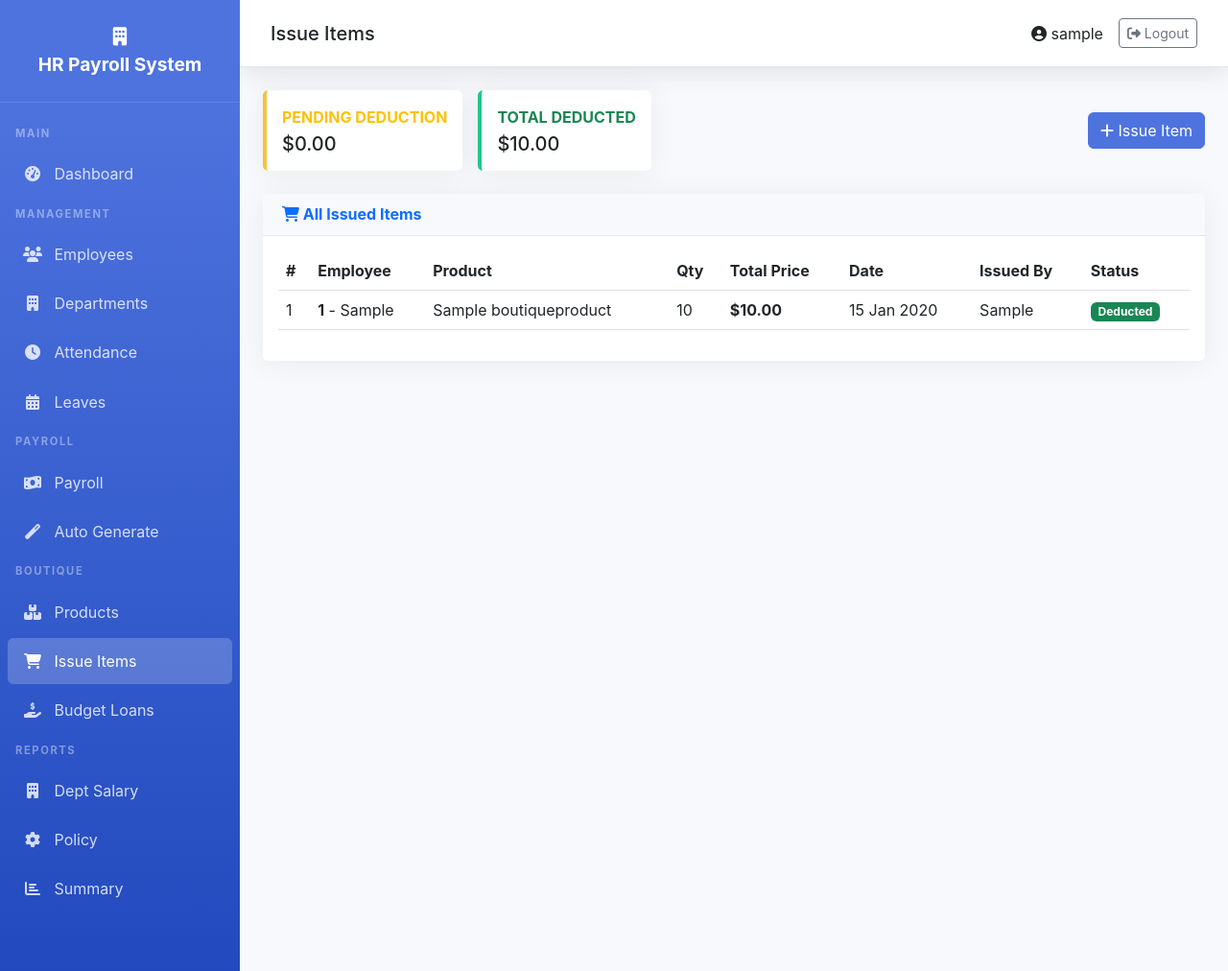
After one commit to banday72/HR-PAYROLL-SYSTEM, a Django app: page /payroll/boutique/issues/ in a window 1280 px wide. The commit adds this page. Shown: the whole page at 96% size. Run offline with Django 5.2, Linux system fonts and the light colour scheme; a user stored in the database is signed in; tables that the repository leaves empty hold one stand-in row (values such as "Sample post").

Commit message:
Boutique Manager system - Products + Issues + Auto deduction in payroll

```diff
--- a/payroll/urls.py
+++ b/payroll/urls.py
@@ -17,8 +17,12 @@ urlpatterns = [
     path('policy/create/', views.policy_create, name='policy_create'),
     path('policy/<int:pk>/edit/', views.policy_update, name='policy_update'),
     path('policy/<int:pk>/activate/', views.policy_activate, name='policy_activate'),
-    path('boutique/', views.boutique_list, name='boutique_list'),
-    path('boutique/create/', views.boutique_create, name='boutique_create'),
+    path('boutique/products/', views.boutique_product_list, name='boutique_product_list'),
+    path('boutique/products/add/', views.boutique_product_create, name='boutique_product_create'),
+    path('boutique/products/<int:pk>/edit/', views.boutique_product_edit, name='boutique_product_edit'),
+    path('boutique/products/<int:pk>/delete/', views.boutique_product_delete, name='boutique_product_delete'),
+    path('boutique/issues/', views.boutique_issue_list, name='boutique_issue_list'),
+    path('boutique/issues/add/', views.boutique_issue_create, name='boutique_issue_create'),
     path('loans/', views.loan_list, name='loan_list'),
     path('loans/create/', views.loan_create, name='loan_create'),
     path('department-salary/', views.department_salary, name='department_salary'),
--- a/payroll/views.py
+++ b/payroll/views.py
@@ -8,8 +8,8 @@ from decimal import Decimal
 from datetime import datetime, date
 from calendar import monthrange
 import csv
-from .models import Payroll, PayrollPolicy, PayrollBreakdown, BoutiqueItem, BudgetLoan
-from .forms import PayrollForm, PayrollFilterForm, PayrollPolicyForm, BoutiqueItemForm, BudgetLoanForm
+from .models import Payroll, PayrollPolicy, PayrollBreakdown, BoutiqueProduct, BoutiqueIssue, BudgetLoan
+from .forms import PayrollForm, PayrollFilterForm, PayrollPolicyForm, BoutiqueProductForm, BoutiqueIssueForm, BudgetLoanForm
 from employees.models import Employee, Department
 from employees.views import get_employee
 from attendance.models import Attendance
@@ -104,8 +104,8 @@ def calculate_auto_payroll(employee, month, year, policy):
 
     gross_salary = basic_earned + total_allowances
 
-    boutique_items = BoutiqueItem.objects.filter(employee=employee, is_deducted=False)
-    boutique_deduction = sum(item.item_price for item in boutique_items)
+    boutique_issues = BoutiqueIssue.objects.filter(employee=employee, is_deducted=False)
+    boutique_deduction = sum(issue.total_price for issue in boutique_issues)
 
     active_loans = BudgetLoan.objects.filter(employee=employee, is_active=True)
     loan_deduction = D('0')
@@ -121,8 +121,8 @@ def calculate_auto_payroll(employee, month, year, policy):
     net_salary = gross_salary - total_deductions - tax
 
     boutique_list = []
-    for item in boutique_items:
-        boutique_list.append({'item_name': item.item_name, 'amount': item.item_price})
+    for issue in boutique_issues:
+        boutique_list.append({'item_name': issue.product.name, 'amount': issue.total_price})
 
     loan_list = []
     for loan in active_loans:
@@ -136,7 +136,7 @@ def calculate_auto_payroll(employee, month, year, policy):
         'deductions': (total_deductions + tax).quantize(D('0.01')),
         'tax': tax.quantize(D('0.01')),
         'net_salary': max(net_salary, D('0')).quantize(D('0.01')),
-        'boutique_items': boutique_items,
+        'boutique_items': boutique_issues,
         'active_loans': active_loans,
         'boutique_deduction': boutique_deduction.quantize(D('0.01')),
         'loan_deduction': loan_deduction.quantize(D('0.01')),
@@ -473,10 +473,10 @@ def auto_generate_payroll(request):
                     defaults=result['breakdown']
                 )
 
-                for item in result.get('boutique_items', []):
-                    item.is_deducted = True
-                    item.deducted_in_payroll = payroll
-                    item.save()
+                for issue in result.get('boutique_items', []):
+                    issue.is_deducted = True
+                    issue.deducted_in_payroll = payroll
+                    issue.save()
 
                 for loan in result.get('active_loans', []):
                     if loan.remaining_amount > 0:
@@ -557,31 +557,84 @@ def policy_activate(request, pk):
 
 
 @login_required
-def boutique_list(request):
-    items = BoutiqueItem.objects.select_related('employee').all()
-    paginator = Paginator(items, 15)
+def boutique_product_list(request):
+    products = BoutiqueProduct.objects.all()
+    paginator = Paginator(products, 15)
     page_number = request.GET.get('page')
     page_obj = paginator.get_page(page_number)
-    total_pending = items.filter(is_deducted=False).aggregate(total=Sum('item_price'))['total'] or 0
-    total_deducted = items.filter(is_deducted=True).aggregate(total=Sum('item_price'))['total'] or 0
-    return render(request, 'payroll/boutique_list.html', {
-        'items': page_obj,
+    return render(request, 'payroll/boutique_product_list.html', {
+        'products': page_obj,
+    })
+
+
+@login_required
+def boutique_product_create(request):
+    if request.method == 'POST':
+        form = BoutiqueProductForm(request.POST)
+        if form.is_valid():
+            form.save()
+            messages.success(request, 'Product added successfully.')
+            return redirect('boutique_product_list')
+    else:
+        form = BoutiqueProductForm()
+    return render(request, 'payroll/boutique_product_form.html', {'form': form, 'title': 'Add Product'})
+
+
+@login_required
+def boutique_product_edit(request, pk):
+    product = get_object_or_404(BoutiqueProduct, pk=pk)
+    if request.method == 'POST':
+        form = BoutiqueProductForm(request.POST, instance=product)
+        if form.is_valid():
+            form.save()
+            messages.success(request, 'Product updated successfully.')
+            return redirect('boutique_product_list')
+    else:
+        form = BoutiqueProductForm(instance=product)
+    return render(request, 'payroll/boutique_product_form.html', {'form': form, 'title': 'Edit Product'})
+
+
+@login_required
+def boutique_product_delete(request, pk):
+    product = get_object_or_404(BoutiqueProduct, pk=pk)
+    if request.method == 'POST':
+        product.delete()
+        messages.success(request, 'Product deleted successfully.')
+        return redirect('boutique_product_list')
+    return render(request, 'payroll/boutique_confirm_delete.html', {'product': product})
+
+
+@login_required
+def boutique_issue_list(request):
+    issues = BoutiqueIssue.objects.select_related('employee', 'product').all()
+    paginator = Paginator(issues, 15)
+    page_number = request.GET.get('page')
+    page_obj = paginator.get_page(page_number)
+    total_pending = issues.filter(is_deducted=False).aggregate(total=Sum('total_price'))['total'] or 0
+    total_deducted = issues.filter(is_deducted=True).aggregate(total=Sum('total_price'))['total'] or 0
+    return render(request, 'payroll/boutique_issue_list.html', {
+        'issues': page_obj,
         'total_pending': total_pending,
         'total_deducted': total_deducted,
     })
 
 
 @login_required
-def boutique_create(request):
+def boutique_issue_create(request):
     if request.method == 'POST':
-        form = BoutiqueItemForm(request.POST)
+        form = BoutiqueIssueForm(request.POST)
         if form.is_valid():
-            form.save()
-            messages.success(request, 'Boutique item added successfully.')
-            return redirect('boutique_list')
+            issue = form.save(commit=False)
+            issue.total_price = issue.product.price * issue.quantity
+            issue.save()
+            product = issue.product
+            product.stock -= issue.quantity
+            product.save()
+            messages.success(request, f'{issue.product.name} issued to {issue.employee.first_name}. Will be deducted from salary.')
+            return redirect('boutique_issue_list')
     else:
-        form = BoutiqueItemForm()
-    return render(request, 'payroll/boutique_form.html', {'form': form})
+        form = BoutiqueIssueForm()
+    return render(request, 'payroll/boutique_issue_form.html', {'form': form})
 
 
 @login_required
--- a/templates/base.html
+++ b/templates/base.html
@@ -68,12 +68,21 @@
             <a class="nav-link {% if request.resolver_match.url_name == 'auto_generate_payroll' %}active{% endif %}" href="{% url 'auto_generate_payroll' %}">
                 <i class="fas fa-magic"></i> Auto Generate
             </a>
-            <a class="nav-link {% if 'boutique' in request.resolver_match.url_name %}active{% endif %}" href="{% url 'boutique_list' %}">
-                <i class="fas fa-store"></i> Boutique Items
+        </nav>
+        <div class="sidebar-heading">Boutique</div>
+        <nav class="nav flex-column">
+            <a class="nav-link {% if 'boutique_product' in request.resolver_match.url_name %}active{% endif %}" href="{% url 'boutique_product_list' %}">
+                <i class="fas fa-boxes"></i> Products
+            </a>
+            <a class="nav-link {% if 'boutique_issue' in request.resolver_match.url_name %}active{% endif %}" href="{% url 'boutique_issue_list' %}">
+                <i class="fas fa-shopping-cart"></i> Issue Items
             </a>
             <a class="nav-link {% if 'loan' in request.resolver_match.url_name %}active{% endif %}" href="{% url 'loan_list' %}">
                 <i class="fas fa-hand-holding-usd"></i> Budget Loans
             </a>
+        </nav>
+        <div class="sidebar-heading">Reports</div>
+        <nav class="nav flex-column">
             <a class="nav-link {% if request.resolver_match.url_name == 'department_salary' %}active{% endif %}" href="{% url 'department_salary' %}">
                 <i class="fas fa-building"></i> Dept Salary
             </a>
--- /dev/null
+++ b/templates/payroll/boutique_issue_list.html
@@ -0,0 +1,86 @@
+{% extends 'base.html' %}
+{% block title %}Issue Items - HR Payroll{% endblock %}
+{% block page_title %}Issue Items{% endblock %}
+{% block content %}
+<div class="d-flex justify-content-between align-items-center mb-4">
+    <div class="d-flex gap-3">
+        <div class="card stat-card border-warning" style="min-width:180px">
+            <div class="card-body">
+                <div class="text-xs text-warning fw-bold text-uppercase">Pending Deduction</div>
+                <div class="h5 mb-0 mt-1">${{ total_pending|floatformat:2 }}</div>
+            </div>
+        </div>
+        <div class="card stat-card border-success" style="min-width:180px">
+            <div class="card-body">
+                <div class="text-xs text-success fw-bold text-uppercase">Total Deducted</div>
+                <div class="h5 mb-0 mt-1">${{ total_deducted|floatformat:2 }}</div>
+            </div>
+        </div>
+    </div>
+    <a href="{% url 'boutique_issue_create' %}" class="btn btn-primary">
+        <i class="fas fa-plus"></i> Issue Item
+    </a>
+</div>
+<div class="card">
+    <div class="card-header">
+        <h6 class="m-0 fw-bold text-primary"><i class="fas fa-shopping-cart"></i> All Issued Items</h6>
+    </div>
+    <div class="card-body">
+        <div class="table-responsive">
+            <table class="table table-hover">
+                <thead>
+                    <tr>
+                        <th>#</th>
+                        <th>Employee</th>
+                        <th>Product</th>
+                        <th>Qty</th>
+                        <th>Total Price</th>
+                        <th>Date</th>
+                        <th>Issued By</th>
+                        <th>Status</th>
+                    </tr>
+                </thead>
+                <tbody>
+                    {% for issue in issues %}
+                    <tr>
+                        <td>{{ forloop.counter }}</td>
+                        <td><strong>{{ issue.employee.employee_id }}</strong> - {{ issue.employee.first_name }}</td>
+                        <td>{{ issue.product.name }}</td>
+                        <td>{{ issue.quantity }}</td>
+                        <td><strong>${{ issue.total_price|floatformat:2 }}</strong></td>
+                        <td>{{ issue.issue_date|date:"d M Y" }}</td>
+                        <td>{{ issue.issued_by }}</td>
+                        <td>
+                            {% if issue.is_deducted %}
+                                <span class="badge bg-success">Deducted</span>
+                            {% else %}
+                                <span class="badge bg-warning text-dark">Pending</span>
+                            {% endif %}
+                        </td>
+                    </tr>
+                    {% empty %}
+                    <tr><td colspan="8" class="text-center text-muted">No items issued yet</td></tr>
+                    {% endfor %}
+                </tbody>
+            </table>
+        </div>
+        {% if issues.has_other_pages %}
+        <nav>
+            <ul class="pagination justify-content-center">
+                {% if issues.has_previous %}
+                <li class="page-item"><a class="page-link" href="?page={{ issues.previous_page_number }}">Previous</a></li>
+                {% endif %}
+                {% for num in issues.paginator.page_range %}
+                <li class="page-item {% if issues.number == num %}active{% endif %}">
+                    <a class="page-link" href="?page={{ num }}">{{ num }}</a>
+                </li>
+                {% endfor %}
+                {% if issues.has_next %}
+                <li class="page-item"><a class="page-link" href="?page={{ issues.next_page_number }}">Next</a></li>
+                {% endif %}
+            </ul>
+        </nav>
+        {% endif %}
+    </div>
+</div>
+{% endblock %}
```
Also changed, not shown: payroll/forms.py (+20 -7 lines), payroll/models.py (+29 -7 lines), seed_data.py (+38 -17 lines), templates/payroll/boutique_confirm_delete.html (added, +29 -0 lines), templates/payroll/boutique_issue_form.html (added, +39 -0 lines), templates/payroll/boutique_product_form.html (added, +36 -0 lines), templates/payroll/boutique_product_list.html (added, +84 -0 lines), payroll/migrations/0004_boutiqueproduct_boutiqueissue_delete_boutiqueitem.py (added).
